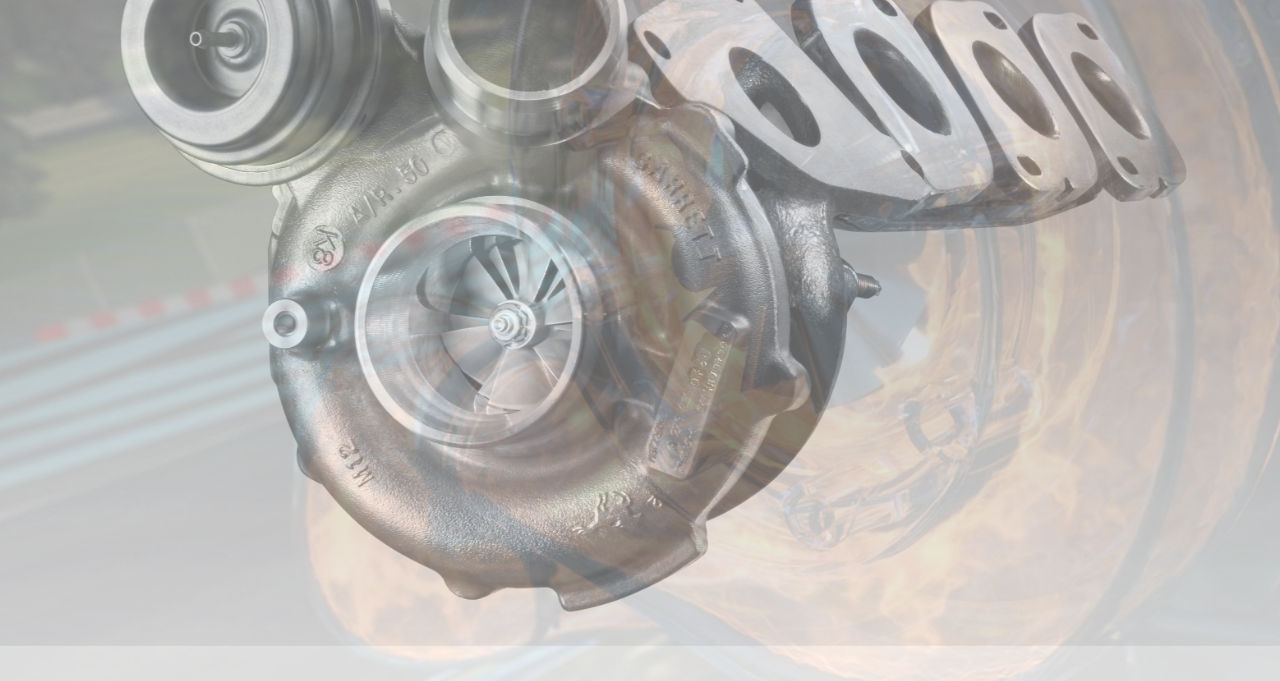
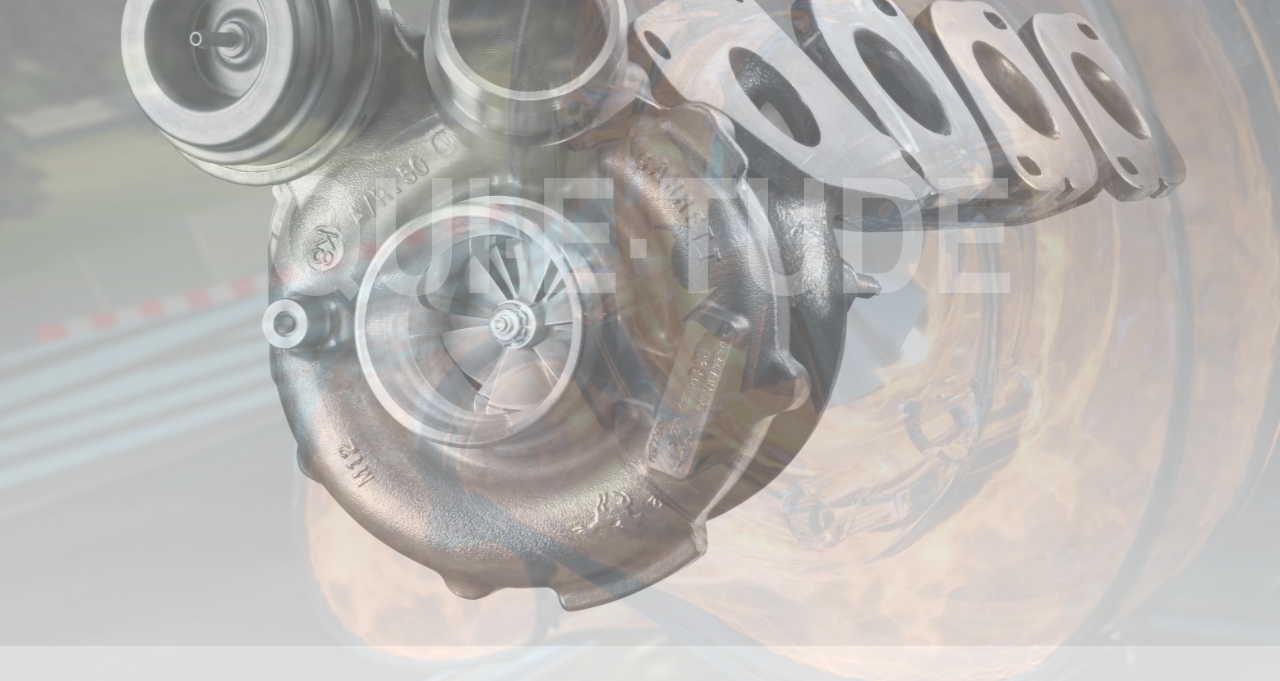
Before and after one commit to cookiesgit/Turbo-Mart, a plain HTML site: page TurboMart/public_html/index.html in a window 1280 px wide. Shown: the part 116-797 px from the top of the page. Drawn offline with nearby package versions, Linux system fonts and the light colour scheme.

Commit message:
@podda
text

```diff
--- a/TurboMart/public_html/css/slider.css
+++ b/TurboMart/public_html/css/slider.css
@@ -46,7 +46,7 @@
     font-family: 'BebasNeueRegular', 'Arial Narrow', Arial, sans-serif;
     font-size: 160px;
     padding: 0 30px;
-    line-height: 275%;
+    line-height: 120px;
 
     color: rgba(255,255,255,0.8);
 }
```
